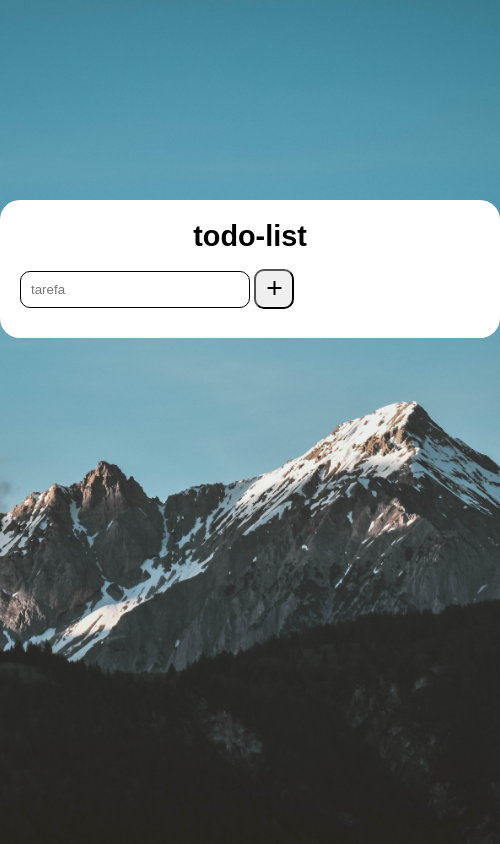
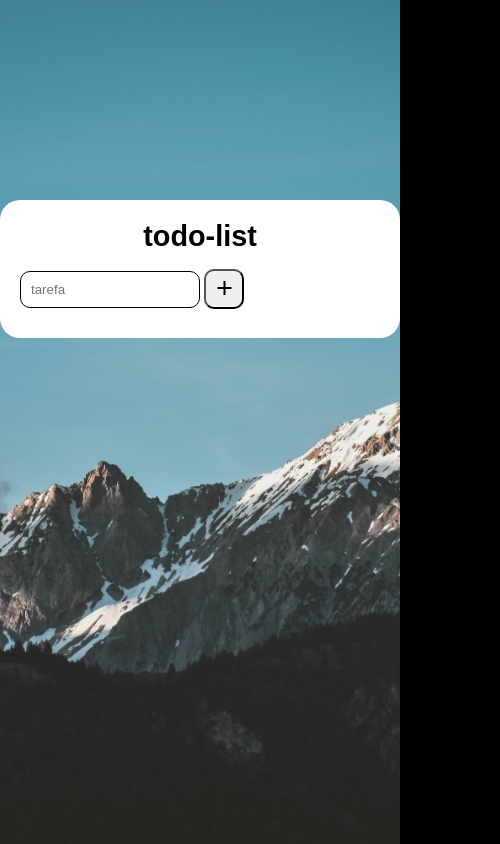
Before and after one commit to 0VitorGabriel/todo-list, a plain HTML site: page index.html in a window 390 px wide. Shown: the whole page, 500 px wide, since content can reach past the window. Drawn offline with nearby package versions, Linux system fonts and the light colour scheme.

Commit message:
mobile first

```diff
--- a/script/script.js
+++ b/script/script.js
@@ -26,7 +26,6 @@ function add_task() {
         task.appendChild(remove_btn)
         list.appendChild(task)
 
-
         name_task.value = ''
         name_task.focus()
     }
--- a/style/style.css
+++ b/style/style.css
@@ -13,8 +13,8 @@ body {
 main {
     background-color: white;
     margin: auto;
-    width: 500px;
-    min-height: 100px;
+    width: 400px;
+    min-height: 120px;
     padding: 20px;
     border-radius: 20px;
     transform: translateY(200px);
```
